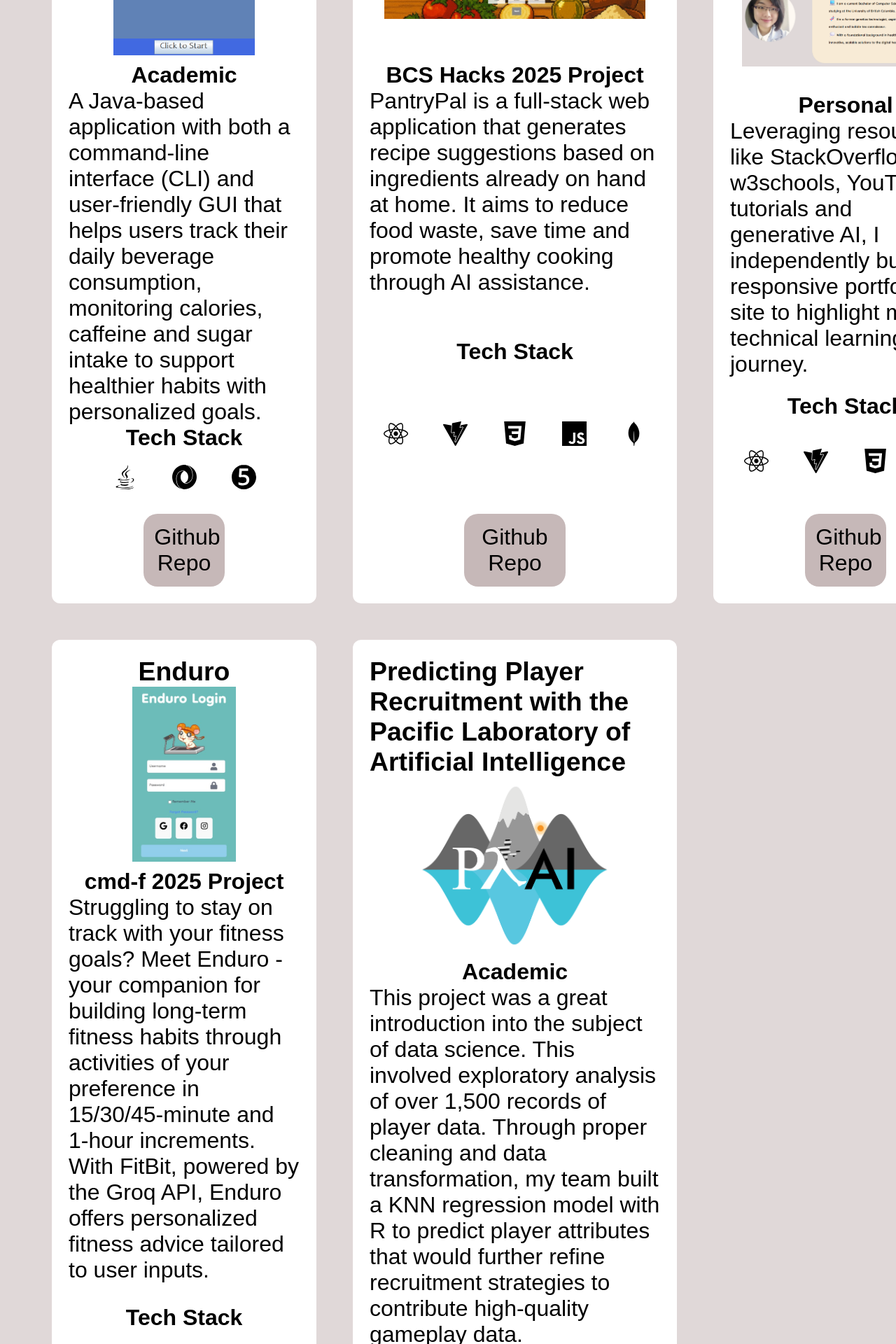
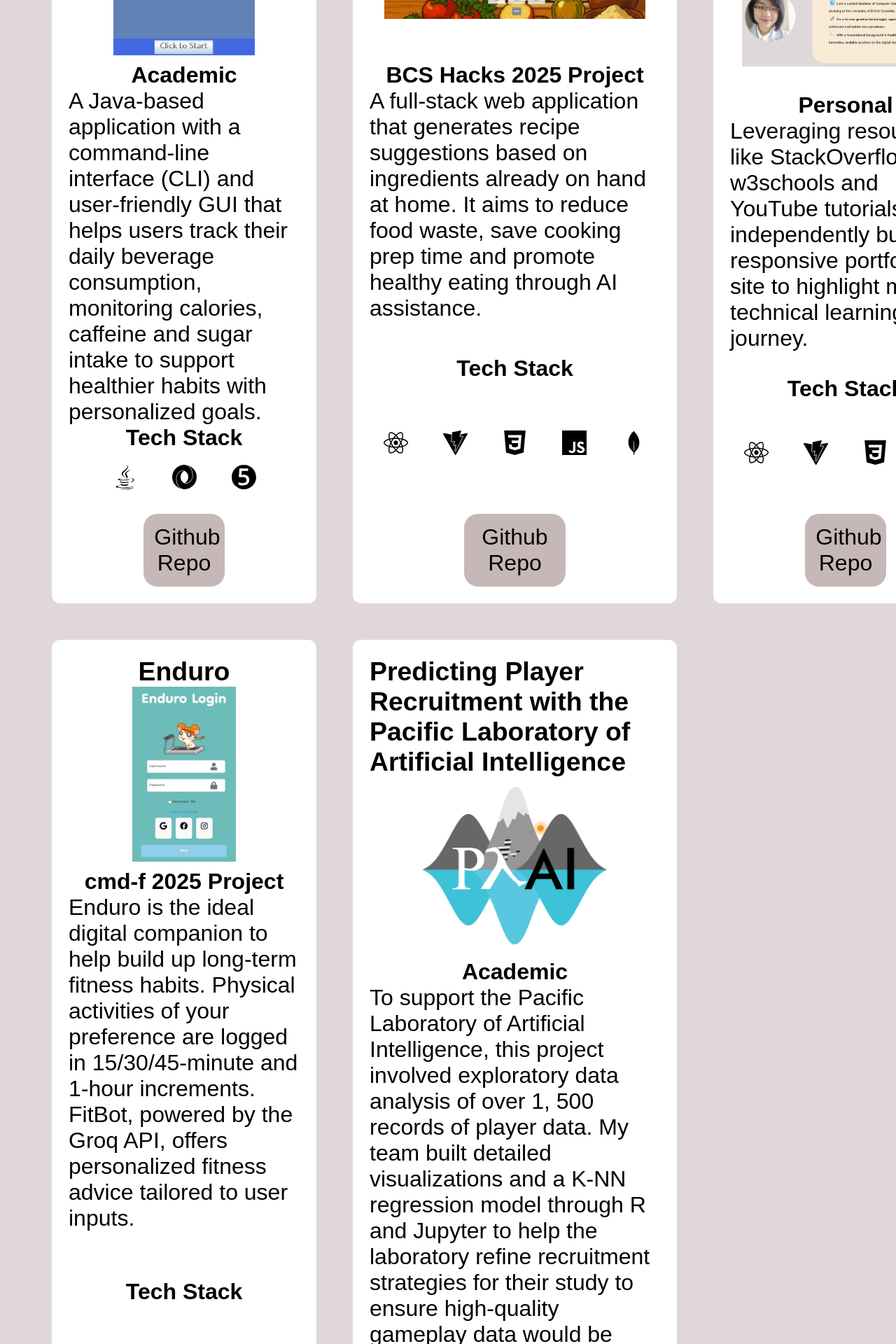
Before and after one commit to samlui1009/portfolio-page, a React (Vite) app: page /projects in a window 1280 px wide. Shown: the part 780-2700 px from the top of the page at 70% size. Built offline with nearby package versions, Linux system fonts and the light colour scheme; a web font is replaced by a local one.

Commit message:
Adjusted descriptions for projects and hero section

```diff
--- a/src/components/Card.jsx
+++ b/src/components/Card.jsx
@@ -9,14 +9,15 @@
 
         <div className="card">
             <div className="intro-text">
-                <h2>👋 It's nice to meet you.</h2>
-                <p>💻 I am a current Bachelor of Computer Science (BCS) student, studying
-                    at the University of British Columbia.
+                <h2>It's nice to meet you.</h2>
+                <p>💻 I am a current 3rd-year Bachelor of Computer Science (BCS) student, studying
+                    at the University of British Columbia in Vancouver, B.C.
                 </p>
-                <p>🧬 I'm a former genetics technologist, aspiring SWE and data science enthusiast.
+                <p>🧬 I'm a former genetics technologist, aspiring software developer and data science enthusiast.
                 </p>
-                <p>💭 With a foundational background in healthcare,
-                    I hope to bring innovative, scalable solutions to the digital health space.
+                <p>💭 My exposure into the inefficiencies experienced within public healthcare had motivated
+                    my career transition. Now, I hope to bring innovative, scalable solutions to the rapidly evolving
+                    digital health space.
                 </p>
                 </div>
             </div>
--- a/src/components/ProjectGrid.jsx
+++ b/src/components/ProjectGrid.jsx
@@ -18,7 +18,7 @@
             title = "DailySips"
             type = "Academic"
             image = { DailySips }
-            description = "A Java-based application with both a command-line interface (CLI) and user-friendly GUI that helps users track
+            description = "A Java-based application with a command-line interface (CLI) and user-friendly GUI that helps users track
             their daily beverage consumption, monitoring calories, caffeine and sugar intake to support healthier habits with personalized goals."
             url = "https://github.com/samlui1009/DailySips"
             stack = {[ FaJava, SiJson, SiJunit5 ]}>
@@ -28,8 +28,8 @@
             title = "PantryPal"
             type = "BCS Hacks 2025 Project"
             image = { PantryPal }
-            description = "PantryPal is a full-stack web application that generates recipe suggestions based on ingredients already on hand at home.
-            It aims to reduce food waste, save time and promote healthy cooking through AI assistance."
+            description = "A full-stack web application that generates recipe suggestions based on ingredients already on hand at home.
+            It aims to reduce food waste, save cooking prep time and promote healthy eating through AI assistance."
             url = "https://github.com/ajarodpaulson/pantry_pal"
             stack = {[ FaReact, SiVite, SiCss3, SiJavascript, SiMongodb ]}
             >
@@ -39,7 +39,7 @@
             title = "Sam's Portfolio Page"
             type = "Personal"
             image = { Portfolio }
-            description = "Leveraging resources like StackOverflow, w3schools, YouTube tutorials and generative AI, I independently
+            description = "Leveraging resources like StackOverflow, w3schools and YouTube tutorials, I independently
             built this responsive portfolio site to highlight my technical learning journey."
             url = "https://github.com/samlui1009/portfolio_page"
             stack = {[FaReact, SiVite, SiCss3, SiJavascript]}
@@ -50,9 +50,9 @@
             title = "Enduro"
             type = "cmd-f 2025 Project"
             image = { Enduro }
-            description = "Struggling to stay on track with your fitness goals? Meet Enduro - your companion for
-            building long-term fitness habits through activities of your preference in 15/30/45-minute and 1-hour increments. With FitBit, powered by the Groq API,
-            Enduro offers personalized fitness advice tailored to user inputs."
+            description = "Enduro is the ideal digital companion to help
+            build up long-term fitness habits. Physical activities of your preference are logged in 15/30/45-minute and 1-hour increments. FitBot, powered by the Groq API,
+            offers personalized fitness advice tailored to user inputs."
             url = "https://github.com/wendytso/exercise-tracker"
             stack = {[ FaReact, SiVite, SiCss3, SiJavascript ]}
             >
@@ -62,9 +62,9 @@
             title = "Predicting Player Recruitment with the Pacific Laboratory of Artificial Intelligence"
             type = "Academic"
             image = { PLAI }
-            description = "This project was a great introduction into the subject of data science. This involved exploratory analysis of
-            over 1,500 records of player data. Through proper cleaning and data transformation, my team built a KNN regression model with R to predict player attributes that would
-            further refine recruitment strategies to contribute high-quality gameplay data."
+            description = "To support the Pacific Laboratory of Artificial Intelligence, this project involved exploratory data analysis of
+            over 1, 500 records of player data. My team built detailed visualizations and a K-NN regression model through R and Jupyter to help the laboratory
+            refine recruitment strategies for their study to ensure high-quality gameplay data would be contributed."
             url = "https://github.com/Sen550/dsci100-project"
             stack = {[SiJupyter]}
             >
```
